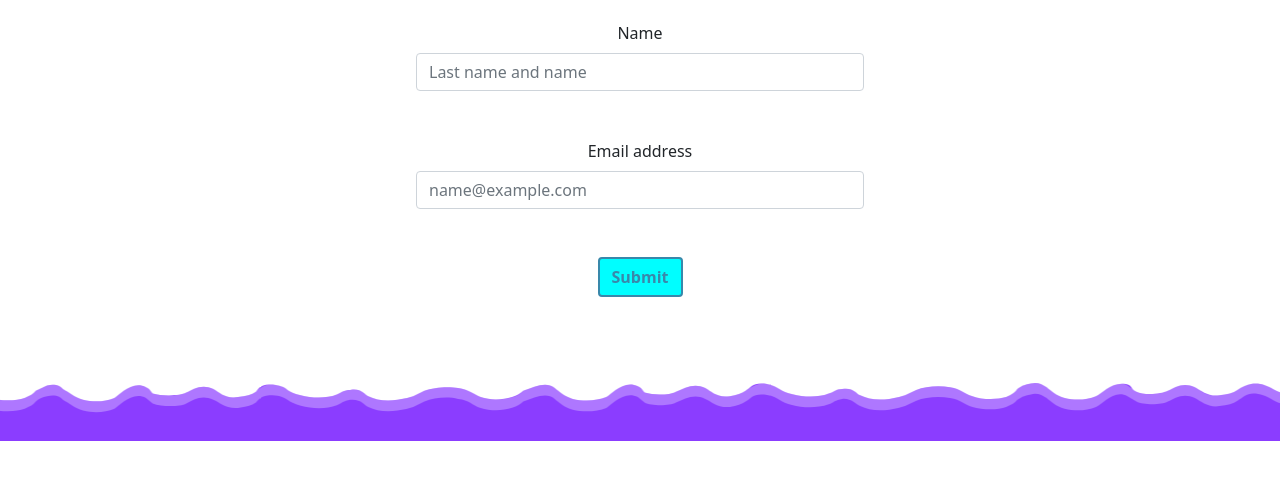
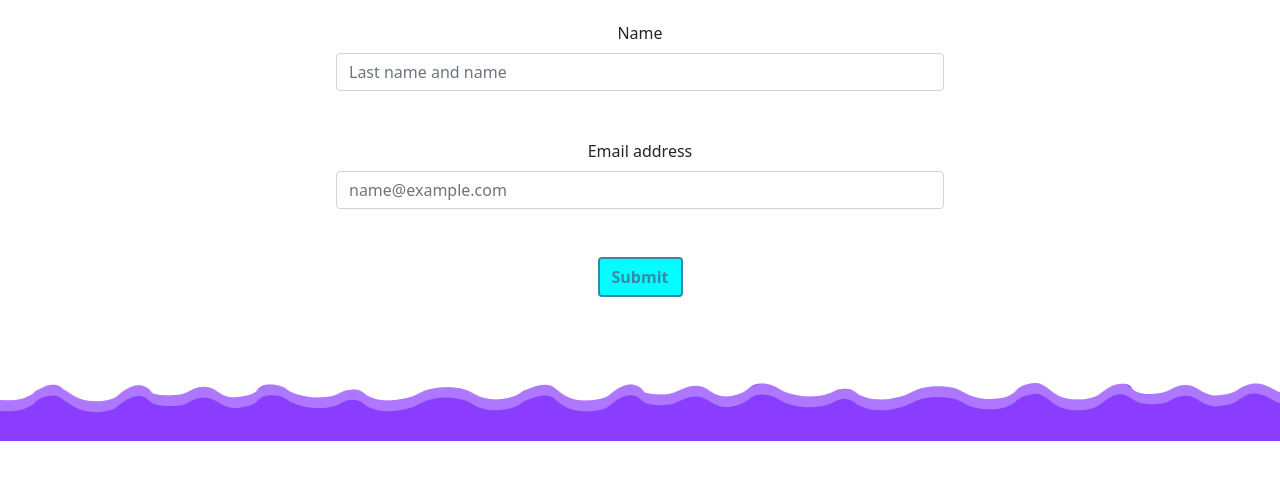
Before and after one commit to AyoriaChagua/Lab_02_DAI, a plain HTML site: page index.html in a window 1280 px wide. Shown: the part 187-666 px from the top of the page. Drawn offline with Linux system fonts and the light colour scheme.

Commit message:
Update estilos.css

```diff
--- a/css/estilos.css
+++ b/css/estilos.css
@@ -33,6 +33,7 @@ nav ul li a:hover{
   color: #fff;
   background-color: #929fb3;
 }
+
 
 h2 {
   font-size: 3rem;
@@ -82,12 +83,13 @@ h5{
 }
 
 #forms-info{
-  width: 30rem;
+  width: 50vw;
   margin-left: auto;
   margin-right: auto;
 }
 #results{
   color: #0cc1ed;
+  width: 100%;
 }
 #container-results{
   width: 40rem;
```
